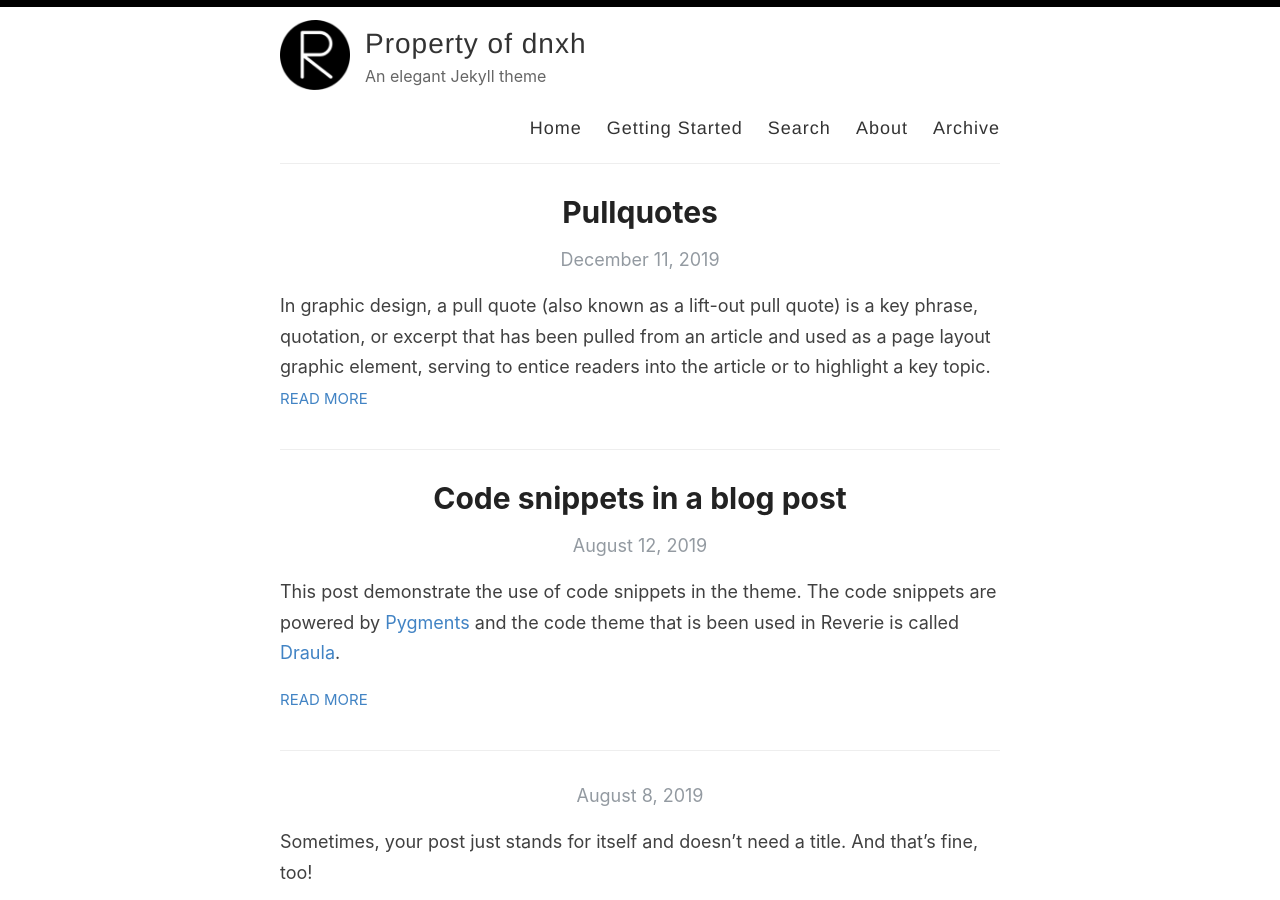
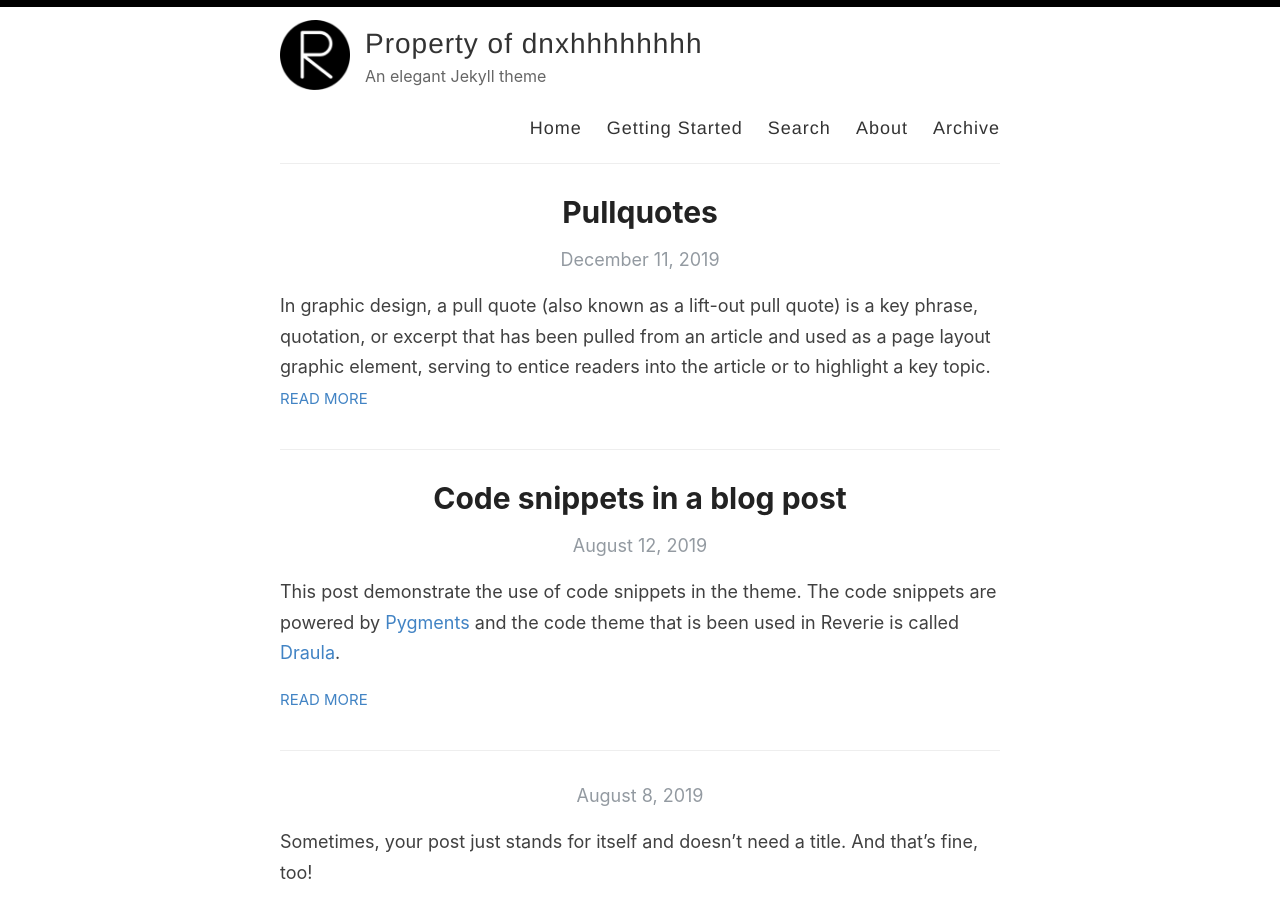
Before and after one commit to 0xdnxh/0xdnxh.github.io, a Jekyll site: the page built from index.html, in a window 1280 px wide and 900 px high. Built offline with Jekyll 4.4.1, drawn with Linux system fonts in a browser that asks for light colours; the list of posts is cut into pages by our own code.

Commit message:
Update _config.yml

```diff
--- a/_config.yml
+++ b/_config.yml
@@ -3,7 +3,7 @@
 #
 
 # Name of your site (displayed in the header)
-name: Property of dnxh
+name: Property of dnxhhhhhhhh
 
 # Name of the author
 author: Amit Merchant
```
